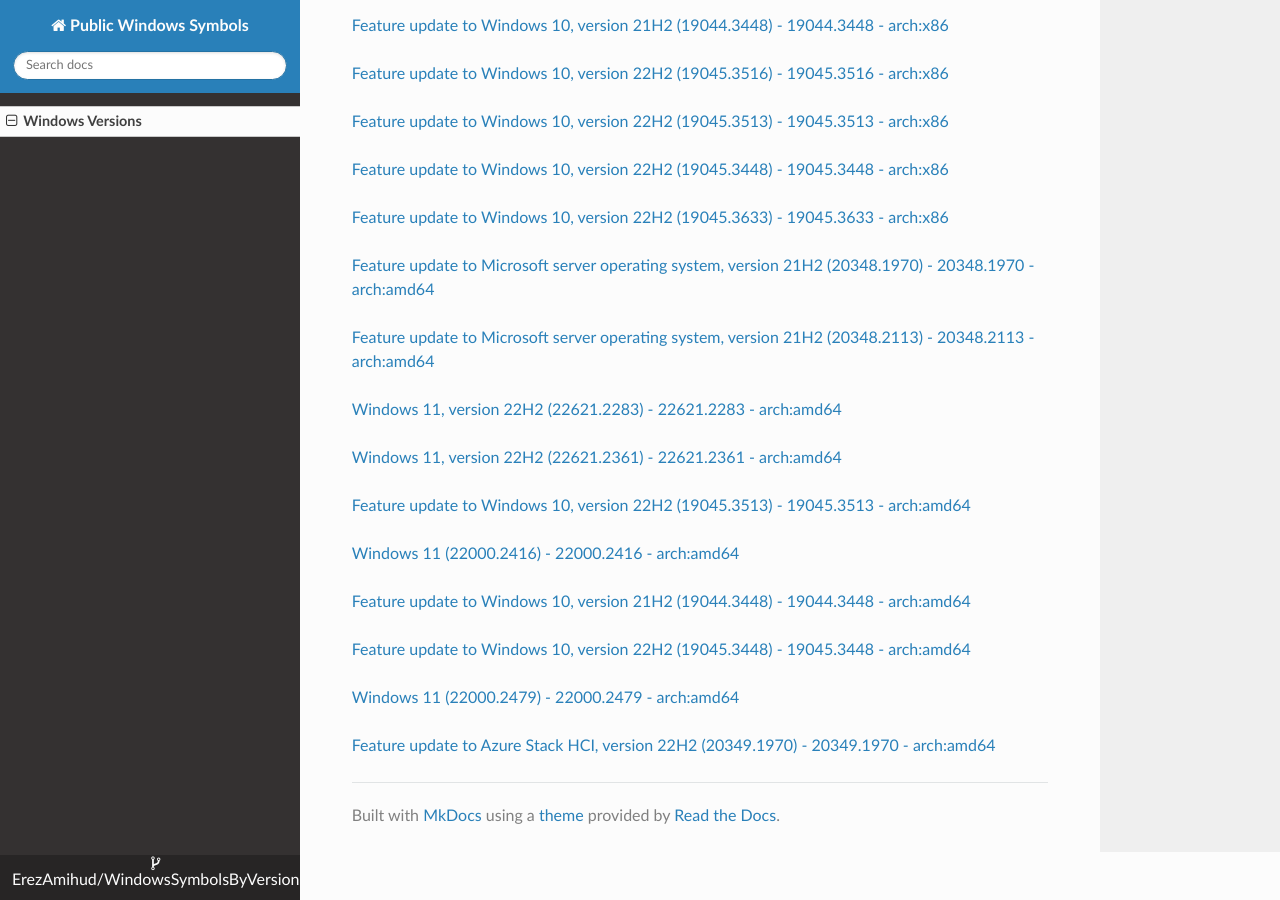
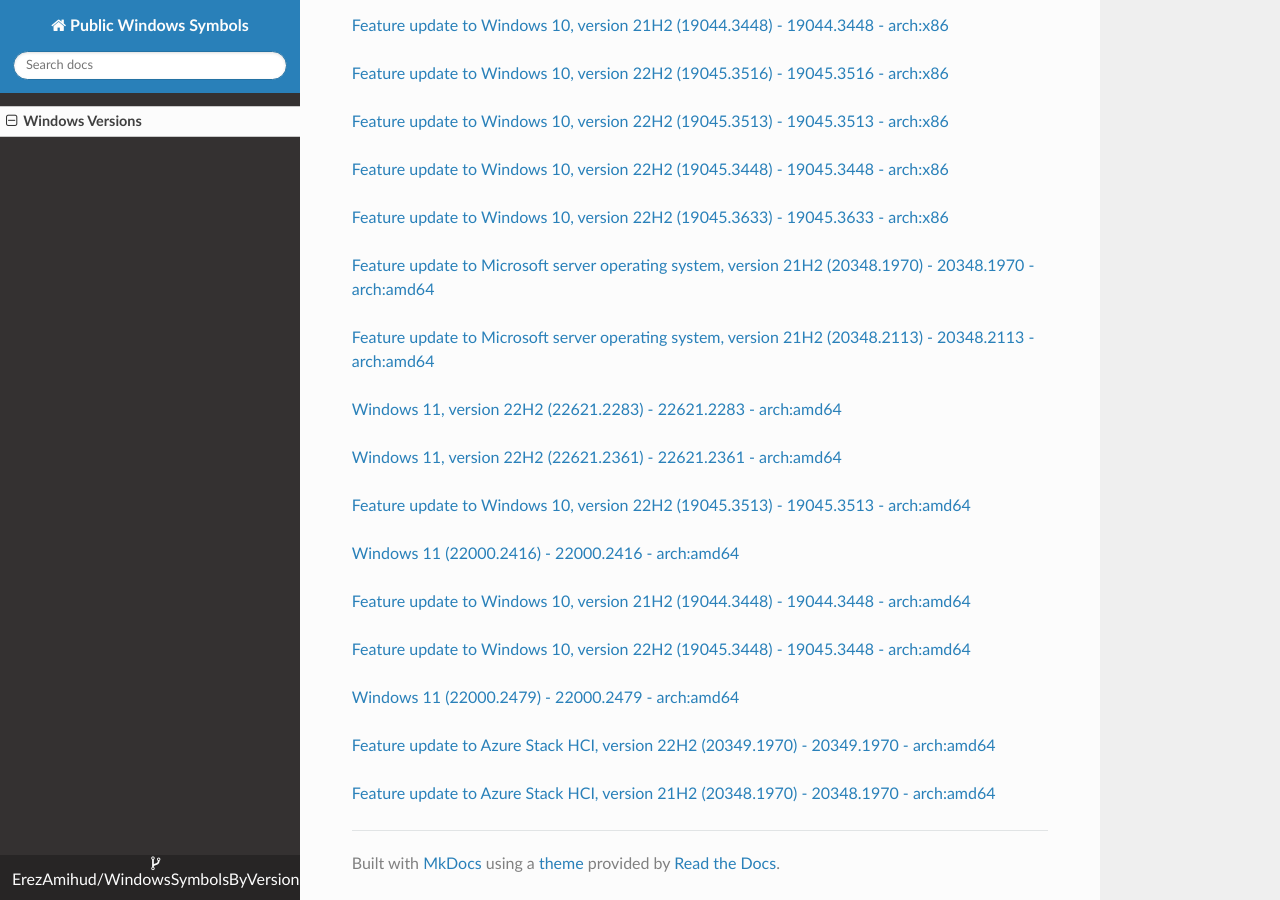
Before and after one commit to ErezAmihud/WindowsSymbolsByVersion, an MkDocs documentation site: the page built from docs/index.md, in a window 1280 px wide and 900 px high, scrolled down 24581 px. Built offline with MkDocs 1.6.1, drawn with Linux system fonts in a browser that asks for light colours; nearby versions of some CDN libraries.

Commit message:
Automated commit, add manifest for 404363ff-9e72-45f2-a187-096eca569b03

```diff
--- a/docs/index.md
+++ b/docs/index.md
@@ -1390,3 +1390,6 @@
 
 
 [Feature update to Azure Stack HCI, version 22H2 (20349.1970) - 20349.1970 - arch:amd64](https://github.com/ErezAmihud/WindowsSymbolsByVersion/blob/main/manifests/b39cc454-b30a-40d0-9ea0-9ae47adeb8db.manifest)
+
+
+[Feature update to Azure Stack HCI, version 21H2 (20348.1970) - 20348.1970 - arch:amd64](https://github.com/ErezAmihud/WindowsSymbolsByVersion/blob/main/manifests/404363ff-9e72-45f2-a187-096eca569b03.manifest)
```
Also changed, not shown: process_builds.json (+1 -1 lines), 1 other file.
